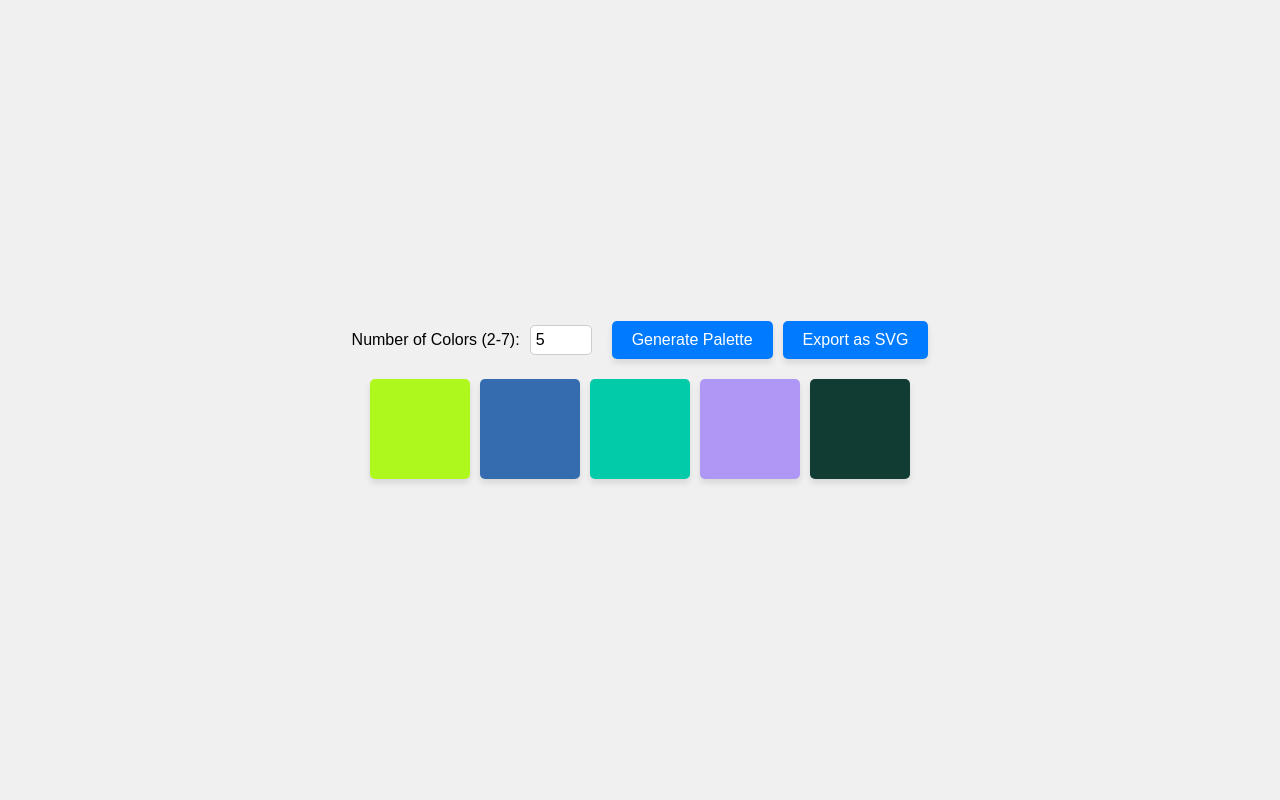
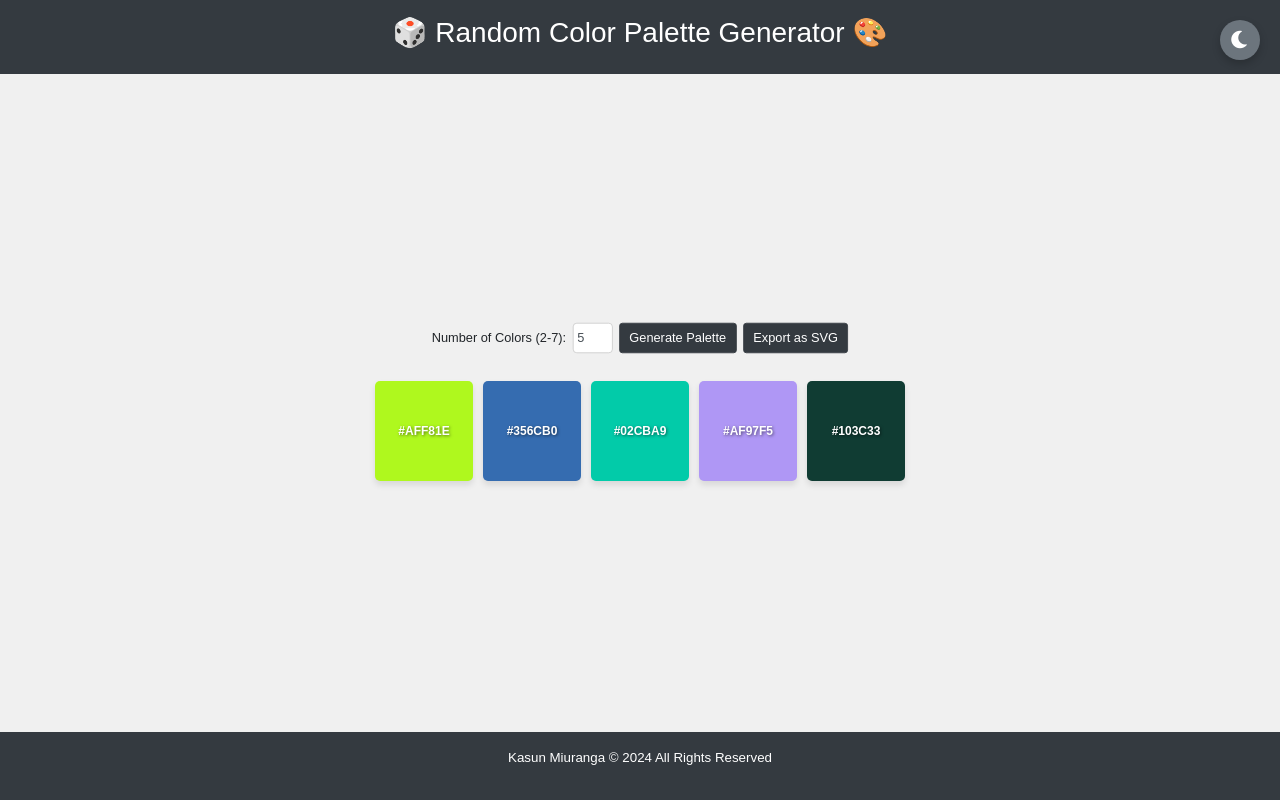
Before and after one commit to TheMIU/random-color-palette-generator-with-svg-export, a plain HTML site: page index.html in a window 1280 px wide. Drawn offline with nearby package versions, Linux system fonts and the light colour scheme.

Commit message:
refactor & update: dark mode, svg codes

```diff
--- a/index.html
+++ b/index.html
@@ -1,20 +1,52 @@
 <!DOCTYPE html>
 <html lang="en">
+
 <head>
     <meta charset="UTF-8">
     <meta name="viewport" content="width=device-width, initial-scale=1.0">
     <title>Random Color Palette Generator</title>
+    <!-- Bootstrap CSS CDN -->
+    <link href="https://stackpath.bootstrapcdn.com/bootstrap/4.5.2/css/bootstrap.min.css" rel="stylesheet">
+    <!-- Font Awesome for icons -->
+    <link rel="stylesheet" href="https://cdnjs.cloudflare.com/ajax/libs/font-awesome/6.0.0-beta3/css/all.min.css">
     <link rel="stylesheet" href="styles.css">
 </head>
+
 <body>
-    <div class="controls">
-        <label for="colorCount">Number of Colors (2-7):</label>
-        <input type="number" id="colorCount" min="2" max="7" value="5">
-        <button id="generate">Generate Palette</button>
-        <button id="export">Export as SVG</button>
+    <header class="bg-dark text-white text-center py-3 mb-4" style="position: absolute; left: 0; right: 0; top: 0;">
+        <h3>🎲 Random Color Palette Generator 🎨</h3>
+    </header>
+
+    <div class="container">
+        <div class="row justify-content-center">
+            <div class="col-md-6 text-center">
+                <div class="controls form-inline justify-content-center mb-4" style="scale: 0.8;">
+                    <label for="colorCount" class="mr-2">Number of Colors (2-7):</label>
+                    <input type="number" id="colorCount" min="2" max="7" value="5" class="form-control mr-2">
+                    <button id="generate" class="btn btn-dark">Generate Palette</button>
+                    <button id="export" class="btn btn-dark ml-2">Export as SVG</button>
+                </div>
+
+                <!-- Sticky Dark Mode Toggle Button -->
+                <button id="darkModeToggle" class="btn btn-secondary mb-4 sticky-toggle">
+                    <i id="darkIcon" class="fas fa-moon"></i>
+                </button>
+
+                <div class="palette d-flex justify-content-center" id="palette"></div>
+            </div>
+        </div>
     </div>
-    <div class="palette" id="palette"></div>
 
+    <footer class="bg-dark text-white text-center py-3 mt-4"
+        style="position: absolute; left: 0; right: 0; bottom: 0; font-size: smaller;">
+        <p>Kasun Miuranga © 2024 All Rights Reserved</p>
+    </footer>
+
+    <!-- Bootstrap JS and dependencies (jQuery and Popper.js) -->
+    <script src="https://code.jquery.com/jquery-3.5.1.slim.min.js"></script>
+    <script src="https://cdn.jsdelivr.net/npm/@popperjs/core@2.9.1/dist/umd/popper.min.js"></script>
+    <script src="https://stackpath.bootstrapcdn.com/bootstrap/4.5.2/js/bootstrap.min.js"></script>
     <script src="script.js"></script>
 </body>
+
 </html>
--- a/script.js
+++ b/script.js
@@ -14,8 +14,24 @@ function setRandomColors() {
 
     for (let i = 0; i < colorCount; i++) {
         const colorDiv = document.createElement('div');
-        colorDiv.className = 'color';
-        colorDiv.style.backgroundColor = generateRandomColor();
+        const colorHex = generateRandomColor();
+
+        colorDiv.className = 'color d-flex justify-content-center align-items-center';
+        colorDiv.style.backgroundColor = colorHex;
+        colorDiv.style.position = 'relative';
+        colorDiv.style.width = '100px';
+        colorDiv.style.height = '100px';
+        colorDiv.style.margin = '0 5px';
+        colorDiv.style.borderRadius = '5px';
+        colorDiv.style.boxShadow = '0 4px 6px rgba(0, 0, 0, 0.1)';
+
+        const hexCodeText = document.createElement('span');
+        hexCodeText.style.color = 'white'; // Adjust text color for readability
+        hexCodeText.style.fontWeight = 'bold';
+        hexCodeText.style.textShadow = '1px 1px 3px rgba(0, 0, 0, 0.5)';
+        hexCodeText.innerText = colorHex;
+
+        colorDiv.appendChild(hexCodeText);
         palette.appendChild(colorDiv);
     }
 }
@@ -25,27 +41,59 @@ function exportPaletteAsSVG() {
     const svgWidth = 100 * colors.length; // Width based on number of colors
     const svgHeight = 100; // Fixed height
 
-    let svgContent = `<svg xmlns="http://www.w3.org/2000/svg" width="${svgWidth}" height="${svgHeight}">`;
+    // Start constructing the SVG content
+    let svgContent = `<svg xmlns="http://www.w3.org/2000/svg" width="${svgWidth}" height="${svgHeight}" font-family="Arial" font-size="12" text-anchor="middle">`;
 
     colors.forEach((colorDiv, index) => {
         const color = colorDiv.style.backgroundColor;
+        const hexCode = colorDiv.querySelector('span').innerText;
+
+        // Add the color rectangle
         svgContent += `<rect x="${index * 100}" y="0" width="100" height="100" fill="${color}" />`;
+
+        // Add the hex code in the center of the rectangle
+        svgContent += `<text x="${index * 100 + 50}" y="55" fill="white">${hexCode}</text>`;
     });
 
     svgContent += '</svg>';
 
+    // Create a blob and download the SVG file
     const blob = new Blob([svgContent], { type: 'image/svg+xml' });
     const url = URL.createObjectURL(blob);
 
     const a = document.createElement('a');
     a.href = url;
-    a.download = 'palette.svg';
+    a.download = 'palette_with_hex_codes.svg';
     a.click();
     URL.revokeObjectURL(url); // Clean up the URL object
 }
+
 
 document.getElementById('generate').addEventListener('click', setRandomColors);
 document.getElementById('export').addEventListener('click', exportPaletteAsSVG);
 
 // Initialize with a random palette on page load
 setRandomColors();
+
+
+
+/////////////////////////
+function toggleDarkMode() {
+    const body = document.body;
+    const isDarkMode = body.style.backgroundColor === 'black';
+    const darkIcon = document.getElementById('darkIcon');
+
+    // Toggle background color and icon
+    if (isDarkMode) {
+        body.style.backgroundColor = 'white';
+        body.style.color = 'black';
+        darkIcon.classList.replace('fa-sun', 'fa-moon');
+    } else {
+        body.style.backgroundColor = 'black';
+        body.style.color = 'white';
+        darkIcon.classList.replace('fa-moon', 'fa-sun');
+    }
+}
+
+// Event listener for the dark mode toggle button
+document.getElementById('darkModeToggle').addEventListener('click', toggleDarkMode);
--- a/styles.css
+++ b/styles.css
@@ -28,25 +28,10 @@ body {
     border: 1px solid #ccc;
 }
 
-button {
-    padding: 10px 20px;
-    font-size: 16px;
-    border: none;
-    background-color: #007bff;
-    color: white;
-    cursor: pointer;
-    border-radius: 5px;
-    box-shadow: 0 4px 6px rgba(0, 0, 0, 0.1);
-    margin-left: 10px;  /* Add space between buttons */
-}
-
-button:hover {
-    background-color: #0056b3;
-}
-
 .palette {
     display: flex;
 }
+
 .color {
     width: 100px;
     height: 100px;
@@ -54,3 +39,33 @@ button:hover {
     border-radius: 5px;
     box-shadow: 0 4px 6px rgba(0, 0, 0, 0.1);
 }
+
+.color span {
+    font-size: 12px;
+    text-align: center;
+}
+
+.sticky-toggle {
+    position: fixed;
+    display: flex;
+    justify-content: center;
+    align-items: center;
+    top: 20px;
+    right: 20px;
+    z-index: 1000;
+    background-color: #6c757d;
+    color: white;
+    border: none;
+    padding: 10px;
+    border-radius: 50%;
+    box-shadow: 0px 4px 8px rgba(0, 0, 0, 0.2);
+}
+
+.sticky-toggle i {
+    font-size: 20px;
+}
+
+.sticky-toggle:hover {
+    background-color: #5a6268;
+    cursor: pointer;
+}
```
